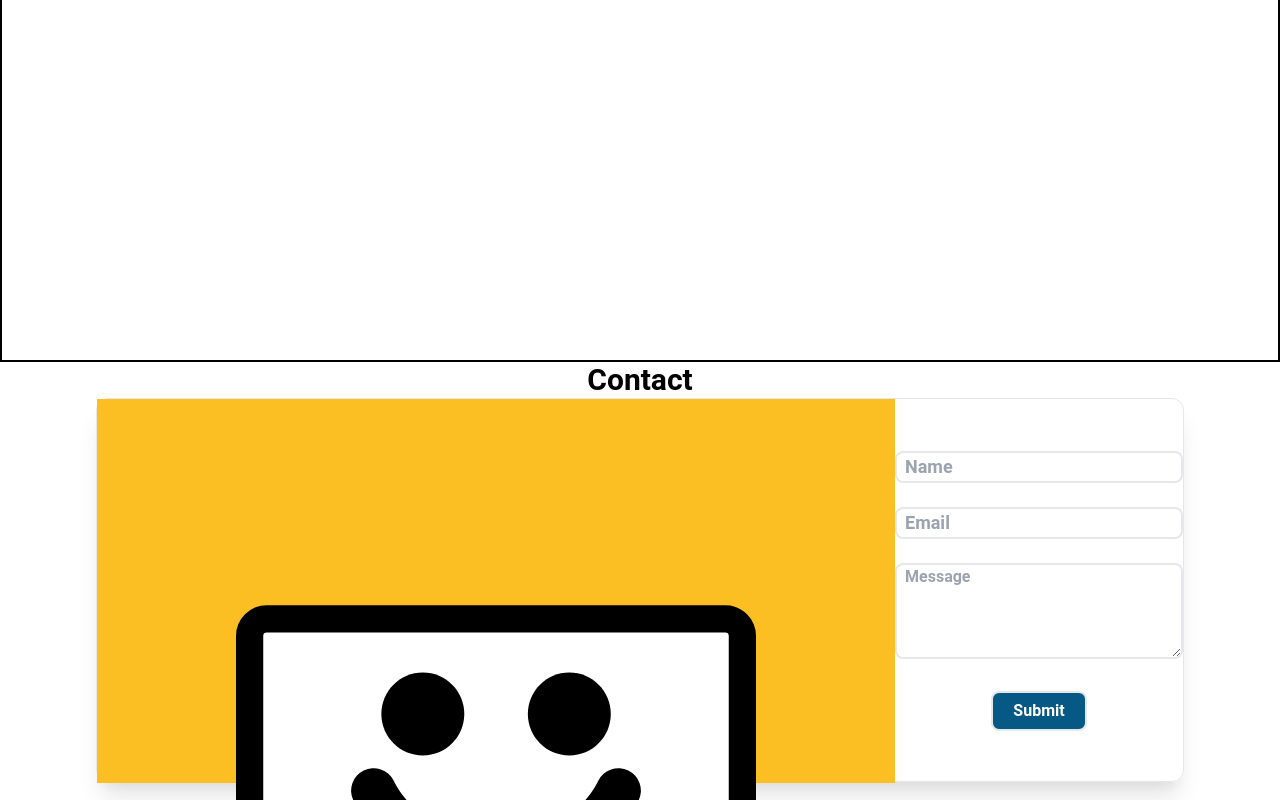
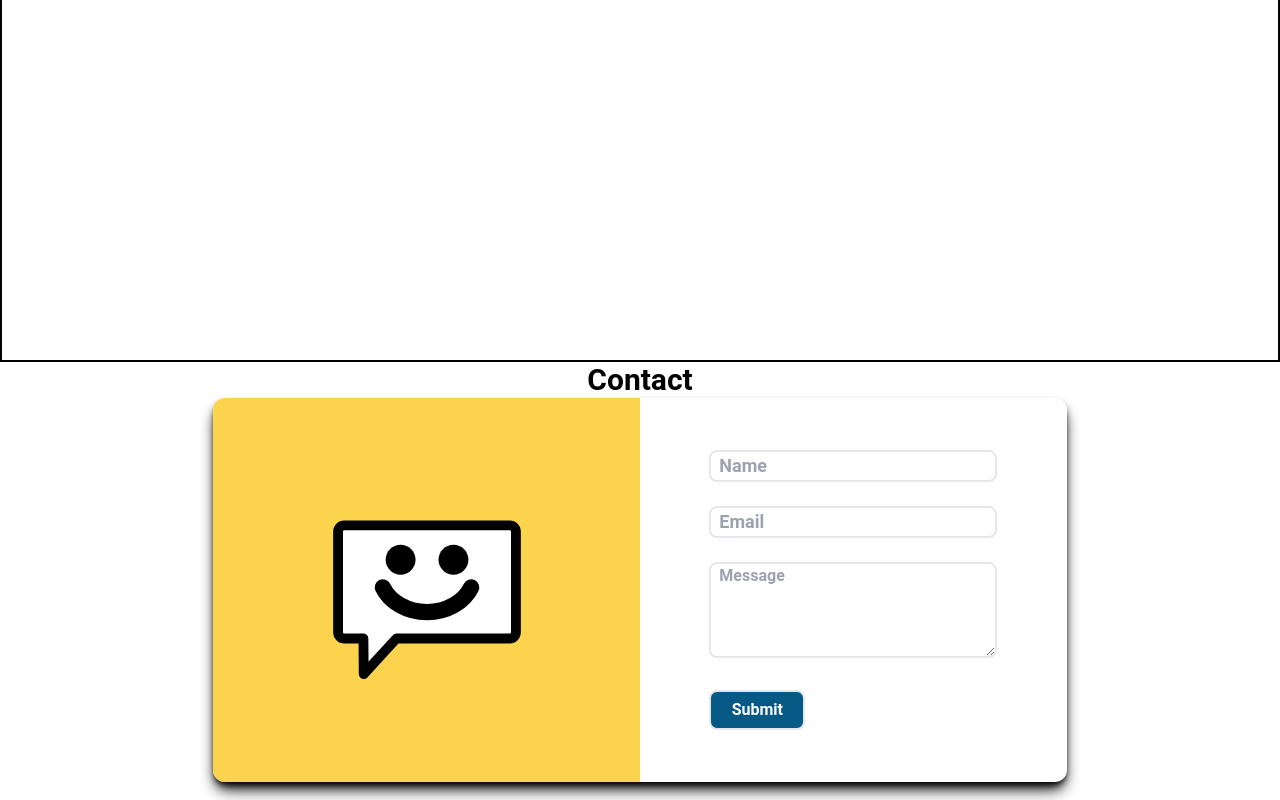
Before and after one commit to Golu7667/Portfolio, a React (Create React App) app: page / in a window 1280 px wide. Shown: the part 2000-2800 px from the top of the page. Built offline with nearby package versions, Linux system fonts and the light colour scheme; a web font is replaced by a local one.

Commit message:
progress_day03_contact.js

```diff
--- a/src/components/Contact.js
+++ b/src/components/Contact.js
@@ -6,18 +6,22 @@ function Contact() {
   return (
     <>
       <div className='text-3xl font-bold flex justify-center'>Contact</div>
-
-       <div className='  h-96 border mb-6 mx-24 shadow-xl rounded-xl flex '>
-       <div className='w h-96 text bg-yellow-400 text-red-700'> <Lottie animationData={chat} autoplay loop /></div>
+      <div className='w-full h-96 flex justify-center mb-8'>
+      <div className=' w-8/12 h-96  mb-6  shadow-lg  shadow-black rounded-xl flex justify-center '>
+        <div className='w-1/2 h-96  text bg-yellow-300 rounded-s-xl flex justify-center items-center'>
+          <div className='w-72 h-72' > <Lottie animationData={chat} autoplay loop /></div>
+        </div>
+        <div className='w-1/2 h-96 flex flex-col items-center justify-center  '>
         <form >
-         <div className='w-full h-96 flex flex-col items-center justify-center'>
-         <input className="border-2   w-72 mb-6 rounded-lg pl-2 text-lg placeholder:font-bold  focus:outline-none  focus:border-sky-800"  placeholder='Name'/>
-         <input className="border-2 w-72  mb-6 rounded-lg pl-2 placeholder:text-font text-lg placeholder:font-bold focus:outline-none  focus:border-sky-800" placeholder='Email'/>
-         <textarea  className="border-2 w-72 h-24  mb-8 rounded-lg pl-2 placeholder:font-bold focus:outline-none  focus:border-sky-800" name='Message' placeholder="Message" />
+        <div className='flex flex-col'>
+            <input className="border-2   w-72 mb-6 rounded-lg pl-2 text-lg placeholder:font-bold  focus:outline-none  focus:border-sky-800" placeholder='Name' />
+            <input className="border-2 w-72  mb-6 rounded-lg pl-2 placeholder:text-font text-lg placeholder:font-bold focus:outline-none  focus:border-sky-800" placeholder='Email' />
+            <textarea className="border-2 w-72 h-24  mb-8 rounded-lg pl-2 placeholder:font-bold focus:outline-none  focus:border-sky-800" name='Message' placeholder="Message" />
             <button className='w-24 h-10 bg-sky-800  border-2 border-gray- rounded-lg text-white font-semibold'>Submit</button>
             </div>
         </form>
-
+        </div>
+      </div>
       </div>
       <div className='bg-yellow-900 h-12 text-3xl font-bold flex justify-center items-center text-white'>Golu choudhary</div>
     </>
```
Lines whose indentation alone changed are shown as unchanged.
